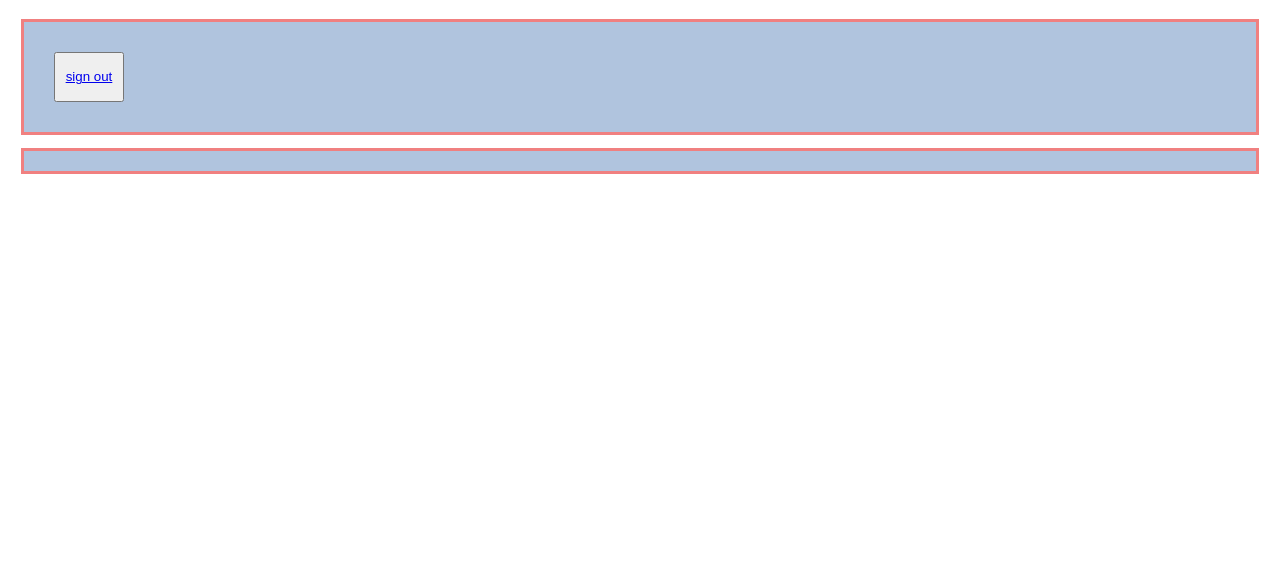
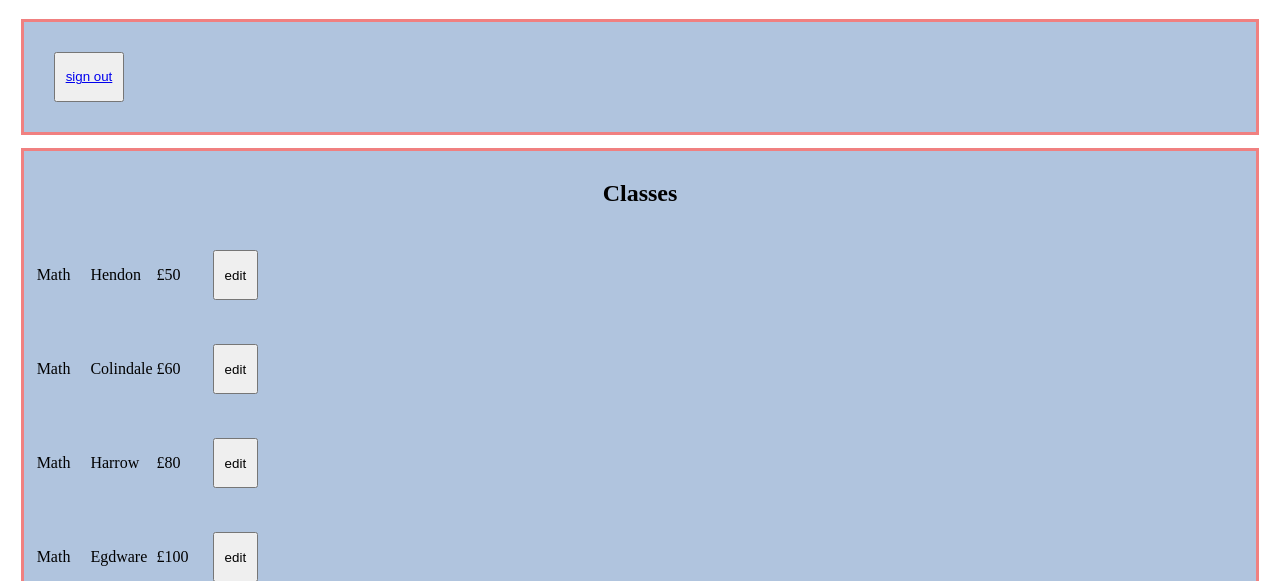
Before and after one commit to milan114/Coursework-1, a plain HTML site: page Admin.html in a window 1280 px wide. Shown: the part 219-800 px from the top of the page. Drawn offline with nearby package versions, Linux system fonts and the light colour scheme.

Commit message:
added table of content

```diff
--- a/Admin.html
+++ b/Admin.html
@@ -2,27 +2,92 @@
 <html lang="en">
 
 <head>
-
+        <script src="https://cdn.jsdelivr.net/npm/vue/dist/vue.js"></script>
 </head>
 <img id='logo' src="C:\Users\vanit\Desktop\Coursework-1/Logo/Logo.png" alt="logo">
 <link rel="stylesheet" href="Css.css" />
 <h1 id="hfont" align="center">Welcome</h1>
 <div>
-       <button> <a href='login.html' v-if='!signout'>sign out</a> </button>
+        <button> <a href='login.html' v-if='!signout'>sign out</a> </button>
 </div>
 
+<body>
+        <div id="classes">
+                <!-- creating a table of content for the admin to scroll through and see what courses are available -->
+                <table>
+                        <h2 align="center">Classes</h2>
+                        <tr v-for="topic in topic2">
+                                <td>
+                                        <span v-show="!topic.edit">{{topic.topic}}</span>
+                                        <input type="text" v-model="topic.topic" v-show="topic.edit">
+                                </td>
+                                <td>
+                                        <span v-show="!topic.edit">{{topic.location}}</span>
+                                        <input type="text" v-model="topic.location" v-show="topic.edit">
+                                </td>
+                                <td>
+                                        <span v-show="!topic.edit">{{topic.price}}</span>
+                                        <input type="text" v-model="topic.price" v-show="topic.edit">
+                                </td>
+                                <td>
+                                        <button v-show="!topic.edit" v-on:click="edittopic(topic)">edit</button>
+                                        <button v-show="topic.edit" v-on:click="canceltopic(topic)">cancel</button>
+                                        <button v-show="topic.edit" v-on:click="savetopic(topic)">save</button>
+                                </td>
+                        </tr>
+                </table>
 
-<body>
-        <div id="app-2">
-                <myheader v-bind:signedin=signedin></myheader>
         </div>
+        <!-- creating the array to hold the content of the table -->
         <script>
-var vue2 = new Vue({
-        el:'#app2',
-        data:{
-                'signed in':true
-        }
-})
+                var officeVM = new Vue({
+                        el: '#classes',
+                        data: {
+                                classes: [
+                                        { topic: 'Math', location: 'Hendon', price: '£50', edit: false },
+                                        { topic: 'Math', location: 'Colindale', price: '£60', edit: false },
+                                        { topic: 'Math', location: 'Harrow', price: '£80', edit: false },
+                                        { topic: 'Math', location: 'Egdware', price: '£100', edit: false },
+
+                                        { topic: 'English', location: 'Hendon', price: '£80', edit: false },
+                                        { topic: 'English', location: 'Colindale', price: '£90', edit: false },
+                                        { topic: 'English', location: 'Harrow', price: '£70', edit: false },
+                                        { topic: 'English', location: 'Egdware', price: '£60', edit: false },
+
+                                        { topic: 'Science', location: 'Hendon', price: '£40', edit: false },
+                                        { topic: 'Science', location: 'Colindale', price: '£50', edit: false },
+                                        { topic: 'Science', location: 'Harrow', price: '£110', edit: false },
+                                        { topic: 'Science', location: 'Egdware', price: '£90', edit: false }
+                                ]
+                        },
+                        computed: {
+                                topic2: function () {
+                                        var _classes = [];
+                                        for (var i = 0, classes; classes = this.classes[i]; i++) {
+                                                classes.edit = false;
+                                                _classes.push(classes);
+                                        }
+                                        return _classes;
+                                }
+                        },
+                        // method for the buttons shown in the table when the admin click on something
+                        methods: {
+                                edittopic: function (topic) {
+                                        this._originaltopic = Object.assign({}, topic);
+                                        topic.edit = true;
+                                },
+
+                                canceltopic: function (topic) {
+                                        Object.assign(topic, this._originaltopic);
+                                        topic.edit = false;
+                                },
+
+                                savetopic: function (topic) {
+                                        Object.assign(topic, this._topic);
+                                        topic.edit = false;
+                                }
+                        }
+                })
         </script>
 </body>
 
```
